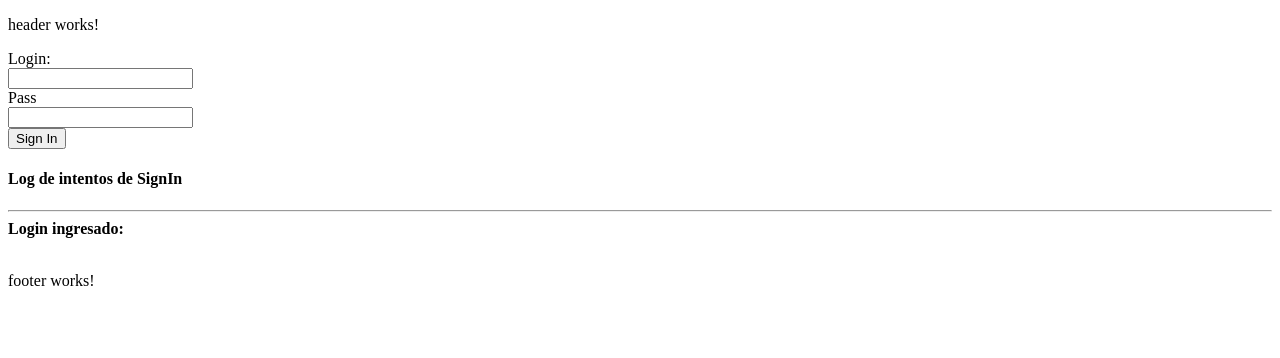
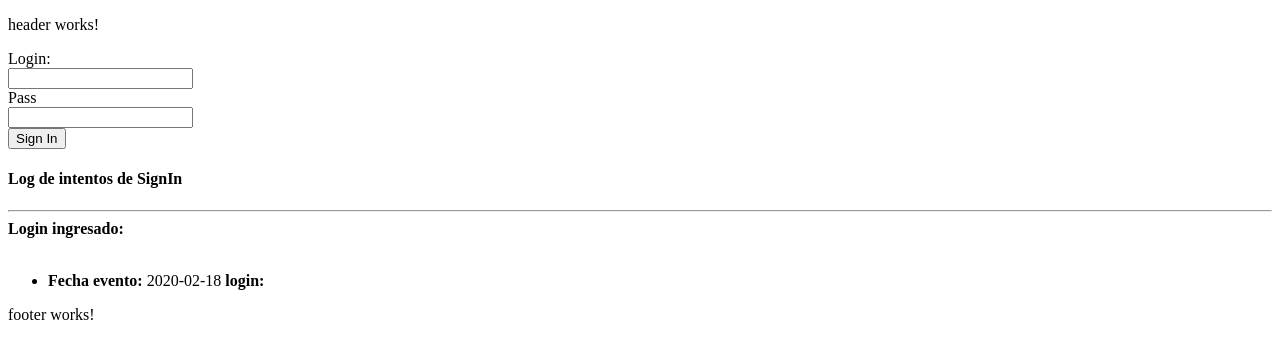
Before and after one commit to jeffreycortes/workshopAngular, an Angular app in the folder workshopApp/: page / in a window 1280 px wide. Both pictures are taken after a click on the button "Sign In". Shown: the top 358 px of the page. Built offline with nearby package versions, Linux system fonts and the light colour scheme.

Commit message:
Se migra sección de vista de registro de eventos del component login al componente LoginEvents y se implementa el servicio en este último para registro y visualización de eventos

```diff
--- a/workshopApp/src/app/components/login/login-events/login-events.component.html
+++ b/workshopApp/src/app/components/login/login-events/login-events.component.html
@@ -1 +1,10 @@
-<p>login-events works!</p>
+<div id="log">
+  <h4>Log de intentos de SignIn</h4> <hr>
+  <div><strong>Login ingresado:</strong> {{login}}</div> <br>
+  <ul>
+    <li *ngFor="let eventoSignIn of obtenerEventosLogin()">
+      <strong>Fecha evento:</strong> {{eventoSignIn.fechaSignIn | date: 'yyyy-MM-d'}}
+      <strong>login:</strong> {{eventoSignIn.login}}
+    </li>
+  </ul>
+</div>
--- a/workshopApp/src/app/components/login/login-events/login-events.component.ts
+++ b/workshopApp/src/app/components/login/login-events/login-events.component.ts
@@ -1,4 +1,5 @@
 import { Component, OnInit } from '@angular/core';
+import { LoginEventManagerService, IEventoLogin } from '../services/login-event-manager.service';
 
 @Component({
   selector: 'app-login-events',
@@ -7,9 +8,12 @@ import { Component, OnInit } from '@angular/core';
 })
 export class LoginEventsComponent implements OnInit {
 
-  constructor() { }
+  constructor(private loginEventManagerService: LoginEventManagerService) { }
 
   ngOnInit() {
   }
 
+  obtenerEventosLogin(): Array<IEventoLogin> {
+    return this.loginEventManagerService.obtenerEventosLogin();
+  }
 }
--- a/workshopApp/src/app/components/login/login.component.html
+++ b/workshopApp/src/app/components/login/login.component.html
@@ -10,13 +10,4 @@
   <button type="button" (click)="signIn()">Sign In</button>
 </div>
 
-<div id="log">
-  <h4>Log de intentos de SignIn</h4> <hr>
-  <div><strong>Login ingresado:</strong> {{login}}</div> <br>
-  <ul>
-    <li *ngFor="let eventoSignIn of listaEventosSignIn">
-      <strong>Fecha evento:</strong> {{eventoSignIn.fechaSignIn | date: 'yyyy-MM-d'}}
-      <strong>login:</strong> {{eventoSignIn.login}}
-    </li>
-  </ul>
-</div>
+<app-login-events></app-login-events>
```
